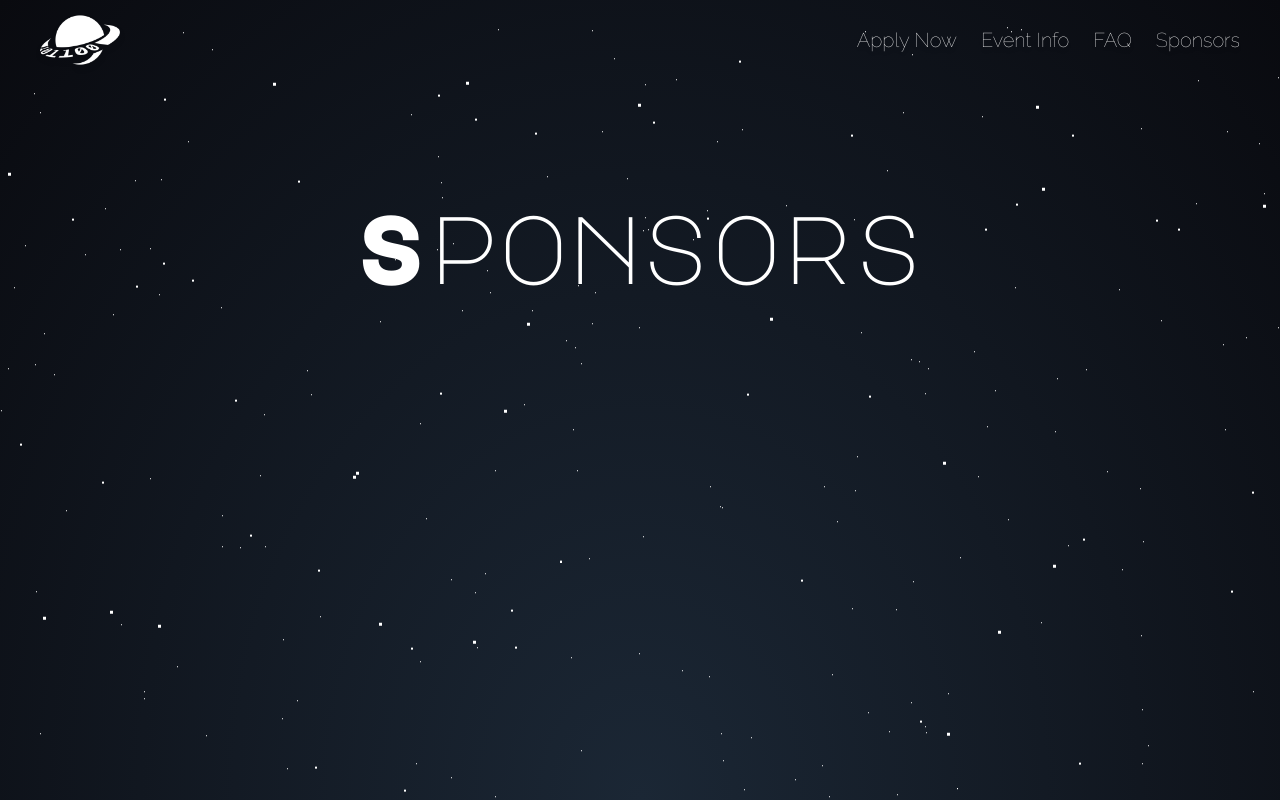
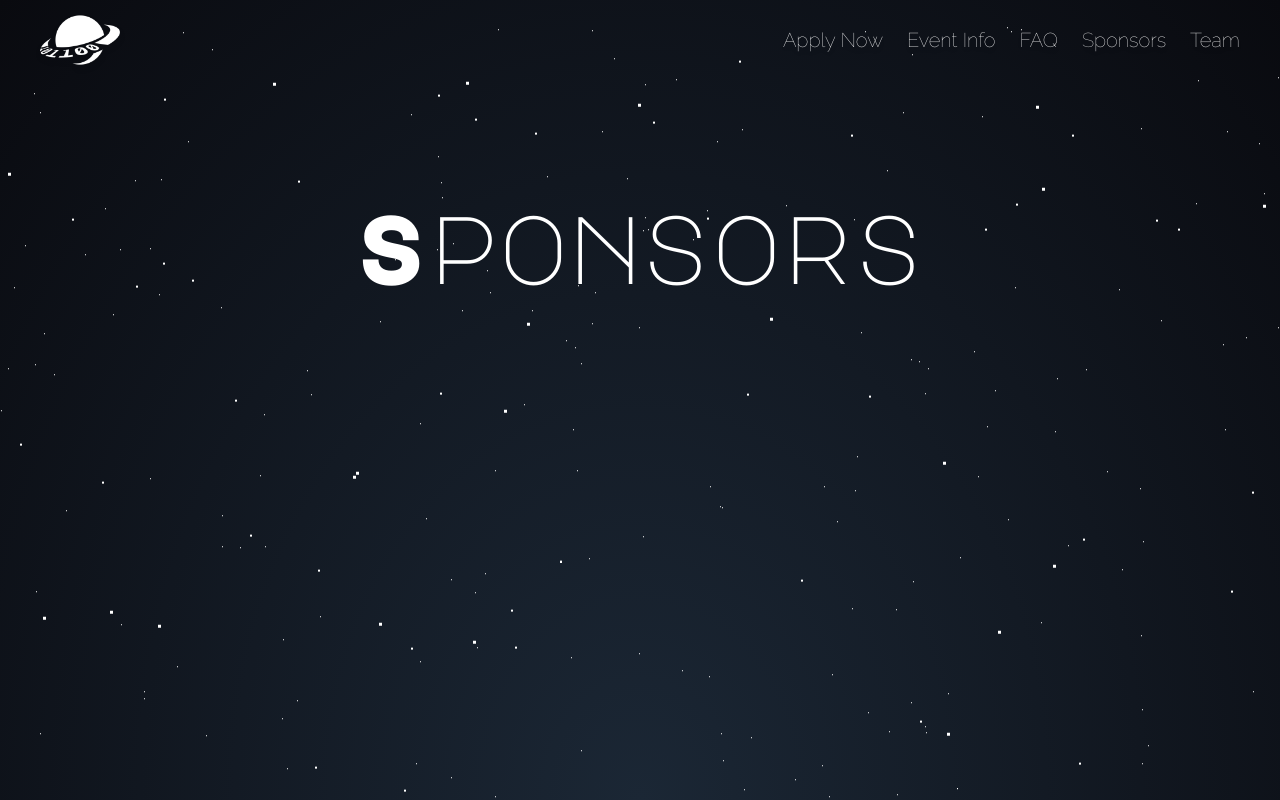
Before and after one commit to Amelia1110/AstralHacks, a Next.js app: page /sponsor-info in a window 1280 px wide. Built offline with nearby package versions, Linux system fonts and the light colour scheme.

Commit message:
Update Navbar.tsx

```diff
--- a/components/Navbar.tsx
+++ b/components/Navbar.tsx
@@ -17,6 +17,8 @@ export default function Navbar() {
         { title: "Event Info", route: "event-info" },
         { title: "FAQ", route: "faq" },
         { title: "Sponsors", route: "sponsor-info" },
+        { title: "Team", route: "team" },
+
     ]
     // Maybe name changes? Apply Now --> Apply, Sponsor Info --> Sponsors,
     // Event Info --> About Us (?) maybe idk use judgement.
```
